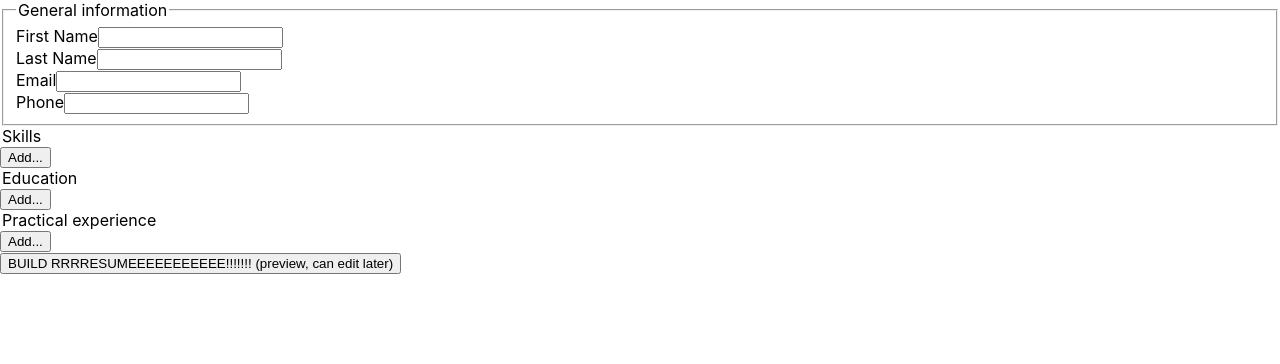
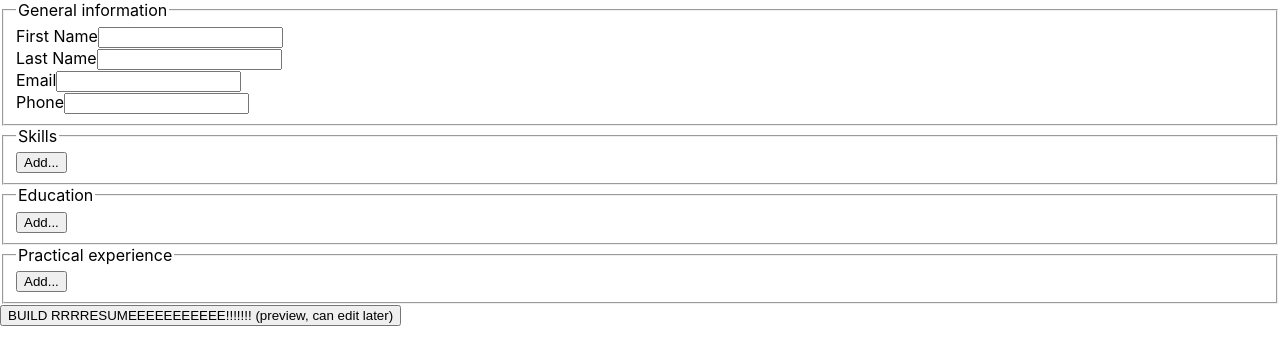
Before and after one commit to twentysixhugs/CV-Builder, a React (Create React App) app: page / in a window 1280 px wide. Shown: the top 364 px of the page. Built offline with nearby package versions, Linux system fonts and the light colour scheme.

Commit message:
Replace div to fieldset in extendable sections

```diff
--- a/src/components/Education.js
+++ b/src/components/Education.js
@@ -6,7 +6,7 @@ class Education extends React.Component {
     const { inputFields } = this.props;
 
     return (
-      <div className="c-fieldset c-fieldset--skills">
+      <fieldset className="c-fieldset c-fieldset--skills">
         <legend className="c-fieldset__legend">Education</legend>
         {inputFields.map((field, index) => {
           return (
@@ -60,7 +60,7 @@ class Education extends React.Component {
         >
           Add...
         </button>
-      </div>
+      </fieldset>
     );
   }
 }
--- a/src/components/Experience.js
+++ b/src/components/Experience.js
@@ -6,7 +6,7 @@ class Experience extends React.Component {
     const { inputFields } = this.props;
 
     return (
-      <div className="c-fieldset c-fieldset--skills">
+      <fieldset className="c-fieldset c-fieldset--skills">
         <legend className="c-fieldset__legend">
           Practical experience
         </legend>
@@ -72,7 +72,7 @@ class Experience extends React.Component {
         >
           Add...
         </button>
-      </div>
+      </fieldset>
     );
   }
 }
--- a/src/components/Skills.js
+++ b/src/components/Skills.js
@@ -6,7 +6,7 @@ class Skills extends React.Component {
     const { inputFields } = this.props;
 
     return (
-      <div className="c-fieldset c-fieldset--skills">
+      <fieldset className="c-fieldset c-fieldset--skills">
         <legend className="c-fieldset__legend">Skills</legend>
         {inputFields.map((field, index) => {
           return (
@@ -30,7 +30,7 @@ class Skills extends React.Component {
         >
           Add...
         </button>
-      </div>
+      </fieldset>
     );
   }
 }
```
